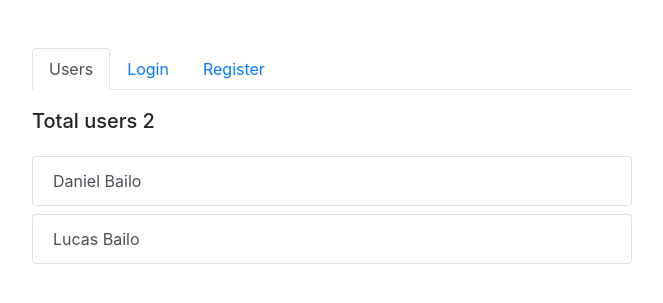
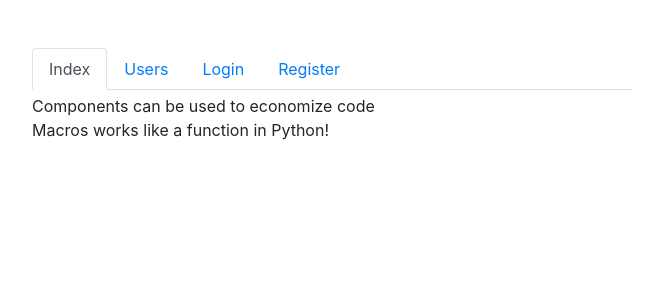
Before and after one commit to danbailo/first-webapp, a Flask app: page / in a window 1280 px wide. Shown: the top 303 px of the page, without its empty margins (308-971 px from the left). Run offline with Flask 2, Linux system fonts and the light colour scheme; data comes from the database, SQL or seed files in the repository; some libraries are stand-ins or nearby versions.

Commit message:
using components and macros

```diff
--- a/src/app.py
+++ b/src/app.py
@@ -46,6 +46,10 @@ class Profile(db.Model):
 		return f"{self.name}"
 
 @app.route("/")
+def index():
+	return render_template("index.html")
+
+@app.route("/users")
 def users():
 	users_result = User.query.all()
 	return render_template("users.html", users=users_result)
--- a/src/templates/base.html
+++ b/src/templates/base.html
@@ -14,18 +14,22 @@
 		<div class="mx-auto pt-5" style="width: 600px;">
 			<ul class="nav nav-tabs mb-1">
 				<li class="nav-item">
-				  	<a class='nav-link {{ "active" if request.path == "/" else "" }}' href="{{ url_for('users') }}">Users</a>
+				  	<a class='nav-link {{ "active" if request.path == url_for("index") else "" }}' href="{{ url_for('index') }}">Index</a>
 				</li>
+
+				<li class="nav-item">
+					<a class='nav-link {{ "active" if request.path == url_for("users") else "" }}' href="{{ url_for('users') }}">Users</a>
+			  	</li>
 				{% if not current_user.is_authenticated %}
 					<li class="nav-item">
-						<a class='nav-link {{ "active" if request.path == "/login" else "" }}' href="{{ url_for('login') }}">Login</a>
+						<a class='nav-link {{ "active" if request.path == url_for("login") else "" }}' href="{{ url_for('login') }}">Login</a>
 					</li>
 					<li class="nav-item">
-						<a class='nav-link {{ "active" if request.path == "/register" else "" }}' href="{{ url_for('register') }}">Register</a>
+						<a class='nav-link {{ "active" if request.path == url_for("register") else "" }}' href="{{ url_for('register') }}">Register</a>
 					</li>
 				{% else%}
 					<li class="nav-item">
-						<a class='nav-link {{ "active" if request.path == "/logout" else "" }}' href="{{ url_for('logout') }}">Logout</a>
+						<a class='nav-link {{ "active" if request.path == url_for("logout") else "" }}' href="{{ url_for('logout') }}">Logout</a>
 					</li>
 				{% endif %}
 			</ul>
--- /dev/null
+++ b/src/templates/components/components.html
@@ -0,0 +1 @@
+Components can be used to economize code <br>
--- /dev/null
+++ b/src/templates/components/macros.html
@@ -0,0 +1,5 @@
+{% macro example(users) %}
+
+	Macros works like a function in Python!
+
+{% endmacro %}
--- /dev/null
+++ b/src/templates/index.html
@@ -0,0 +1,10 @@
+{% extends "base.html" %}
+
+{% block body %}
+
+	{% include "components/components.html" %}
+
+	{% from "components/macros.html" import example %}
+	{{ example() }}
+
+{% endblock %}
--- a/src/templates/user.html
+++ b/src/templates/user.html
@@ -14,10 +14,9 @@
 		<li class="list-group-item">Name: {{ name }}</li>
 		<li class="list-group-item">Email: {{ email }}</li>
 		<li class="list-group-item">Since: {{ date | format_date }}</li>
-		<!-- <li class="list-group-item">Photo: {{ user.profile.photo }}</li> -->
 	</ul>
 
-	<a class="btn btn-primary mt-1" href="{{ url_for('delete', id_user=user.id_user) }}" role="button">Deletar</a>
+	<a class="btn btn-primary mt-1" href="{{ url_for('delete', id_user=user.id_user) }}" role="button">Delete me!</a>
 
 
 {% endblock %}
--- a/src/templates/users.html
+++ b/src/templates/users.html
@@ -3,8 +3,6 @@
 {% block title %} Users {% endblock %}
 
 {% block body %}
-
-	{% include "components/example.html" %}
 
 	<h5 class="modal-title my-3">Total users {{ users | len }}</h5>
 
```
Also changed, not shown: src/templates/components/example.html (deleted).
